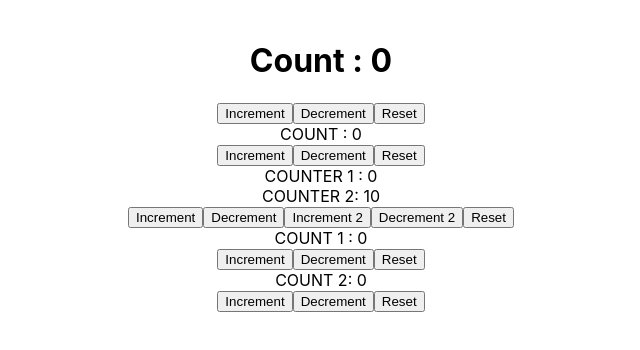
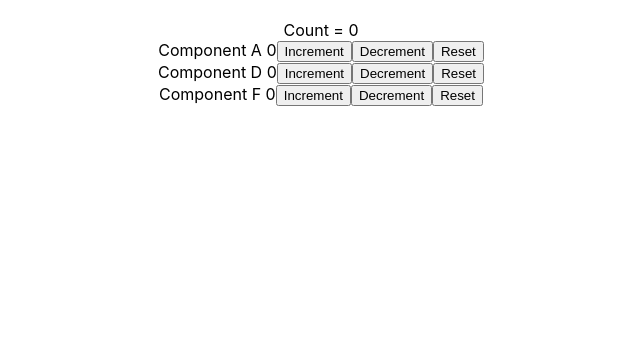
Before and after one commit to Radhika243/simple-app-react, a React (Create React App) app in the folder my-app/: page / in a window 1280 px wide. Shown: the top 350 px of the page, without its empty margins (319-959 px from the left). Built offline with nearby package versions, Linux system fonts and the light colour scheme.

Commit message:
useReducer with useContext

```diff
--- a/my-app/src/App.js
+++ b/my-app/src/App.js
@@ -47,19 +47,48 @@
 import IntervalHookCounter from './hooks/IntervalHookCounter';
 import DataFetching from './hooks/DataFetching';
 import DataFetchingOnButtonClick from './hooks/DataFetchingOnButtonClick';
-import React from 'react';
+import React,{useReducer} from 'react';
 import ComponentCO from './hooks/ComponentCO';
 import Counter2 from './hooks/UseReducerHook/Counter2';
 import Counter3 from './hooks/UseReducerHook/Counter3';
 import Counter4 from './hooks/UseReducerHook/Counter4';
 import Counter5 from './hooks/UseReducerHook/Counter5';
+import ComponentA from './useReducer/ComponentA';
+import ComponentB from './useReducer/ComponentB';
+import ComponentCOO from './useReducer/ComponentCOO';
 
 // import MemoComp from './components/MemoComp';
 
 export const UserContext1 = React.createContext()
 export const Channelcontext1 = React.createContext()
 
+export const CountContext = React.createContext()
+
+const initialState = 0;
+//2nd step
+//action ---> instruction to reducer function, based on the action specified the reducer function performs necessary state transactions
+const reducer = (currentState,action) =>{
+    //return newState
+    switch(action){
+        case 'increment':
+            return currentState + 1;
+
+        case 'decrement':
+            return currentState - 1;
+
+        case 'reset':
+            return initialState;
+
+        default:
+            return currentState
+    }
+
+}
+
+
+
 function App() {
+  const [count,dispatch] = useReducer(reducer,initialState)
   return (
     <div className="App">
       {/* <FunctionComp />
@@ -147,10 +176,22 @@
           </Channelcontext1.Provider>
         </UserContext1.Provider> */}
 
-        <Counter2/>
+        {/* <Counter2/>
         <Counter3/>
         <Counter4/>
-        <Counter5/>
+        <Counter5/> */}
+
+        <CountContext.Provider value={{countState : count, countDispatch : dispatch}}>
+          <div className="App">
+            Count = {count}
+              <ComponentA/>
+              <ComponentB/>
+              <ComponentCOO/>
+          </div>
+        </CountContext.Provider>
+
+
+
 
        </div>
   );
--- /dev/null
+++ b/my-app/src/useReducer/ComponentA.js
@@ -0,0 +1,20 @@
+import React,{useContext} from 'react'
+import { CountContext } from '../App';
+
+function ComponentA() {
+    const  countContext = useContext(CountContext)
+
+    return (
+        <>
+            <div>
+                Component A {countContext.countState}
+                <button onClick={() => countContext.countDispatch('increment')}>Increment</button>
+                <button onClick={() => countContext.countDispatch('decrement')}>Decrement</button>
+                <button onClick={() => countContext.countDispatch('reset')}>Reset</button>
+
+            </div>
+        </>
+    )
+}
+
+export default ComponentA;
--- /dev/null
+++ b/my-app/src/useReducer/ComponentB.js
@@ -0,0 +1,14 @@
+import React from 'react'
+import ComponentD from './ComponentD';
+
+function ComponentB() {
+
+
+    return (
+        <>
+            <ComponentD />
+        </>
+    )
+}
+
+export default ComponentB;
--- /dev/null
+++ b/my-app/src/useReducer/ComponentCOO.js
@@ -0,0 +1,15 @@
+import React from 'react'
+import ComponentE from './ComponentE'
+import ComponentCO from '../hooks/ComponentCO'
+
+function ComponentCOO() {
+
+
+    return (
+        <>
+            <ComponentE />
+        </>
+    )
+}
+
+export default ComponentCOO;
--- /dev/null
+++ b/my-app/src/useReducer/ComponentD.js
@@ -0,0 +1,20 @@
+import React,{useContext} from 'react'
+import { CountContext } from '../App';
+
+function ComponentD() {
+    const  countContext = useContext(CountContext)
+
+    return (
+        <>
+            <div>
+                Component D {countContext.countState}
+                <button onClick={() => countContext.countDispatch('increment')}>Increment</button>
+                <button onClick={() => countContext.countDispatch('decrement')}>Decrement</button>
+                <button onClick={() => countContext.countDispatch('reset')}>Reset</button>
+
+            </div>
+        </>
+    )
+}
+
+export default ComponentD;
--- /dev/null
+++ b/my-app/src/useReducer/ComponentE.js
@@ -0,0 +1,14 @@
+import React from 'react'
+import ComponentF from './ComponentF';
+
+function ComponentE() {
+
+
+    return (
+        <>
+            <ComponentF />
+        </>
+    )
+}
+
+export default ComponentE;
--- /dev/null
+++ b/my-app/src/useReducer/ComponentF.js
@@ -0,0 +1,20 @@
+import React,{useContext} from 'react'
+import { CountContext } from '../App';
+
+function ComponentF() {
+    const  countContext = useContext(CountContext)
+
+    return (
+        <>
+            <div>
+                Component F {countContext.countState}
+                <button onClick={() => countContext.countDispatch('increment')}>Increment</button>
+                <button onClick={() => countContext.countDispatch('decrement')}>Decrement</button>
+                <button onClick={() => countContext.countDispatch('reset')}>Reset</button>
+
+            </div>
+        </>
+    )
+}
+
+export default ComponentF;
```
